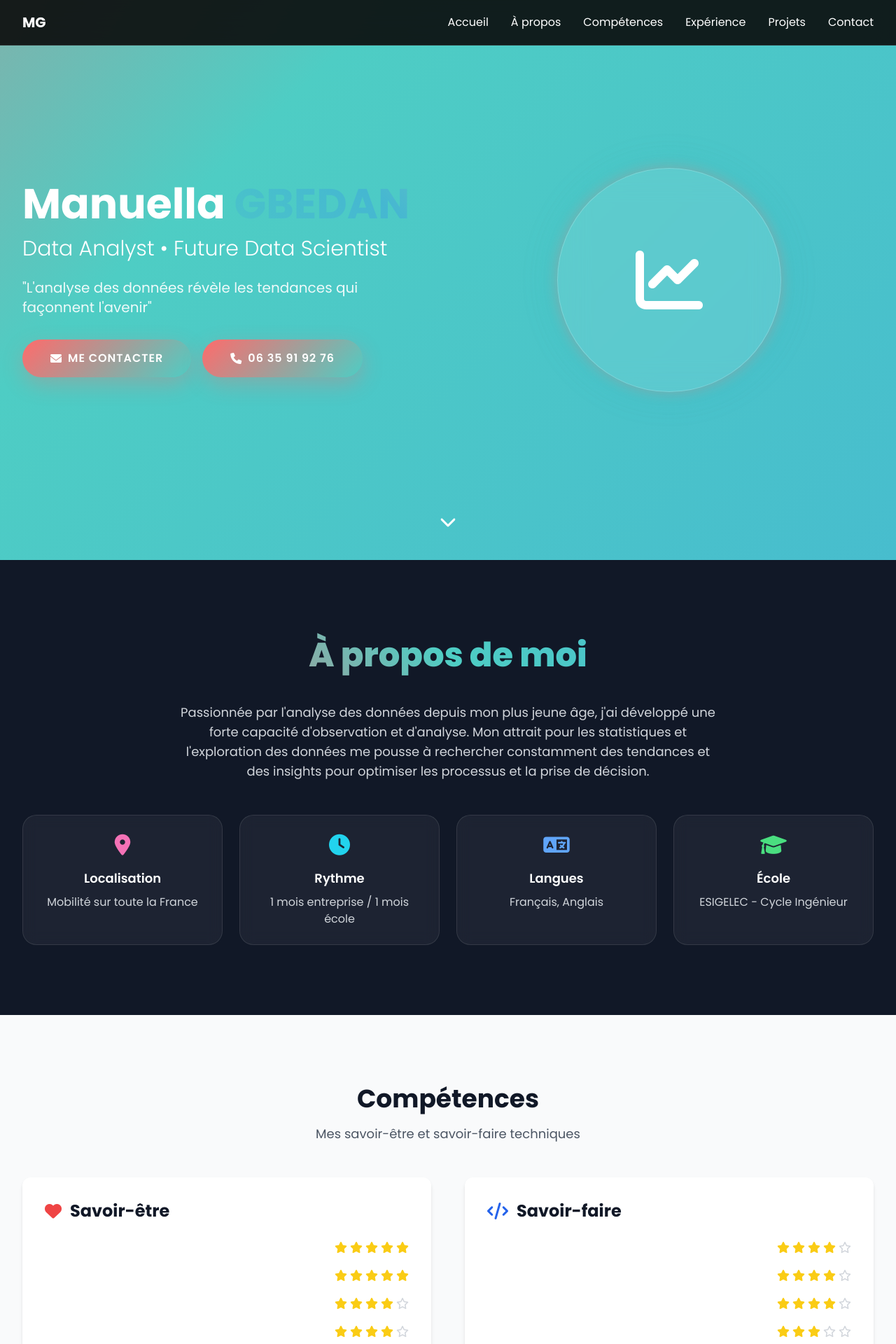
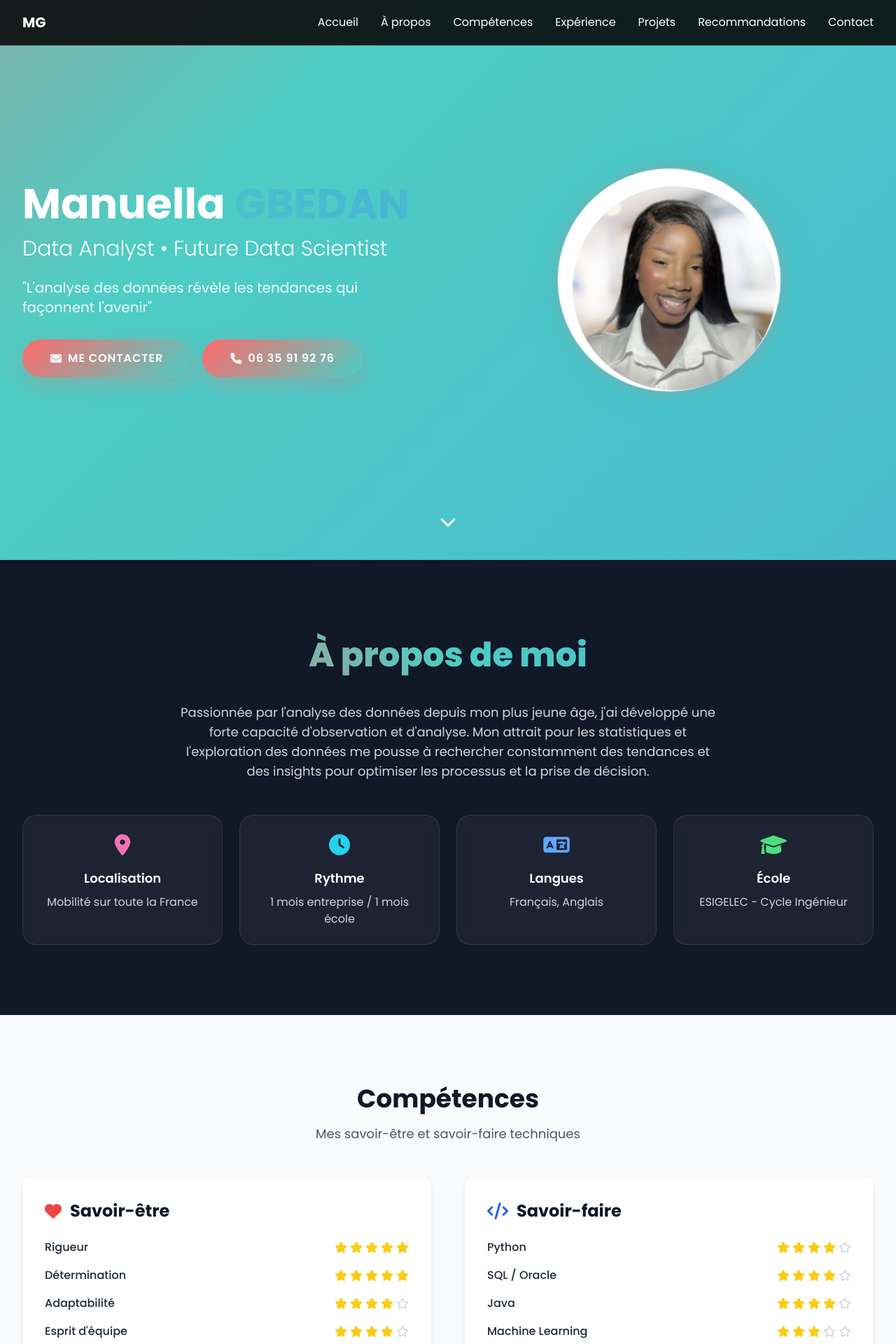
Before and after one commit to Lebendo91/manu, a Flask app: page / in a window 1280 px wide. Shown: the top 1920 px of the page at 70% size. Run offline with Flask 3, Linux system fonts and the light colour scheme; some libraries are stand-ins or nearby versions.

Commit message:
Initial commit

```diff
--- a/templates/index.html
+++ b/templates/index.html
@@ -321,7 +321,8 @@
                     <a href="#skills" class="nav-link text-white hover:text-pink-400">Compétences</a>
                     <a href="#experience" class="nav-link text-white hover:text-pink-400">Expérience</a>
                     <a href="#projects" class="nav-link text-white hover:text-pink-400">Projets</a>
-                    <a href="#contact" class="nav-link text-white hover:text-pink-400">Contact</a>
+                    <a href="#recommendations" class="nav-link text-white hover:text-pink-400">Recommandations</a>
+<a href="#contact" class="nav-link text-white hover:text-pink-400">Contact</a>
                 </div>
             </div>
         </div>
@@ -354,7 +355,9 @@
                 </div>
                 <div class="flex justify-center">
                     <div class="w-80 h-80 glassmorphism neon-glow rounded-full flex items-center justify-center">
-                        <i class="fas fa-chart-line text-8xl text-white"></i>
+
+<img src="static/profile.png" alt="Photo de profil" class="w-full h-full object-cover rounded-full">
+
                     </div>
                 </div>
             </div>
@@ -429,7 +432,7 @@
                     </h3>
                     <div class="space-y-4">
                         <div class="flex justify-between items-center">
-                            <span class="font-medium">Rigueur</span>
+                            <span class="font-medium text-gray-800">Rigueur</span>
                             <div class="flex space-x-1">
                                 <i class="fas fa-star text-yellow-400"></i>
                                 <i class="fas fa-star text-yellow-400"></i>
@@ -439,7 +442,7 @@
                             </div>
                         </div>
                         <div class="flex justify-between items-center">
-                            <span class="font-medium">Détermination</span>
+                            <span class="font-medium text-gray-800">Détermination</span>
                             <div class="flex space-x-1">
                                 <i class="fas fa-star text-yellow-400"></i>
                                 <i class="fas fa-star text-yellow-400"></i>
@@ -449,7 +452,7 @@
                             </div>
                         </div>
                         <div class="flex justify-between items-center">
-                            <span class="font-medium">Adaptabilité</span>
+                            <span class="font-medium text-gray-800">Adaptabilité</span>
                             <div class="flex space-x-1">
                                 <i class="fas fa-star text-yellow-400"></i>
                                 <i class="fas fa-star text-yellow-400"></i>
@@ -459,7 +462,7 @@
                             </div>
                         </div>
                         <div class="flex justify-between items-center">
-                            <span class="font-medium">Esprit d'équipe</span>
+                            <span class="font-medium text-gray-800">Esprit d'équipe</span>
                             <div class="flex space-x-1">
                                 <i class="fas fa-star text-yellow-400"></i>
                                 <i class="fas fa-star text-yellow-400"></i>
@@ -469,7 +472,7 @@
                             </div>
                         </div>
                         <div class="flex justify-between items-center">
-                            <span class="font-medium">Organisation</span>
+                            <span class="font-medium text-gray-800">Organisation</span>
                             <div class="flex space-x-1">
                                 <i class="fas fa-star text-yellow-400"></i>
                                 <i class="fas fa-star text-yellow-400"></i>
@@ -489,7 +492,7 @@
                     </h3>
                     <div class="space-y-4">
                         <div class="flex justify-between items-center">
-                            <span class="font-medium">Python</span>
+                            <span class="font-medium text-gray-800">Python</span>
                             <div class="flex space-x-1">
                                 <i class="fas fa-star text-yellow-400"></i>
                                 <i class="fas fa-star text-yellow-400"></i>
@@ -499,7 +502,7 @@
                             </div>
                         </div>
                         <div class="flex justify-between items-center">
-                            <span class="font-medium">SQL / Oracle</span>
+                            <span class="font-medium text-gray-800">SQL / Oracle</span>
                             <div class="flex space-x-1">
                                 <i class="fas fa-star text-yellow-400"></i>
                                 <i class="fas fa-star text-yellow-400"></i>
@@ -509,7 +512,7 @@
                             </div>
                         </div>
                         <div class="flex justify-between items-center">
-                            <span class="font-medium">Java</span>
+                            <span class="font-medium text-gray-800">Java</span>
                             <div class="flex space-x-1">
                                 <i class="fas fa-star text-yellow-400"></i>
                                 <i class="fas fa-star text-yellow-400"></i>
@@ -519,7 +522,7 @@
                             </div>
                         </div>
                         <div class="flex justify-between items-center">
-                            <span class="font-medium">Machine Learning</span>
+                            <span class="font-medium text-gray-800">Machine Learning</span>
                             <div class="flex space-x-1">
                                 <i class="fas fa-star text-yellow-400"></i>
                                 <i class="fas fa-star text-yellow-400"></i>
@@ -529,7 +532,7 @@
                             </div>
                         </div>
                         <div class="flex justify-between items-center">
-                            <span class="font-medium">Excel / PowerPoint</span>
+                            <span class="font-medium text-gray-800">Excel / PowerPoint</span>
                             <div class="flex space-x-1">
                                 <i class="fas fa-star text-yellow-400"></i>
                                 <i class="fas fa-star text-yellow-400"></i>
@@ -539,7 +542,7 @@
                             </div>
                         </div>
                         <div class="flex justify-between items-center">
-                            <span class="font-medium">UML</span>
+                            <span class="font-medium text-gray-800">UML</span>
                             <div class="flex space-x-1">
                                 <i class="fas fa-star text-yellow-400"></i>
                                 <i class="fas fa-star text-yellow-400"></i>
@@ -653,13 +656,11 @@
                 <p class="text-lg text-gray-600">Témoignages et contacts de référence</p>
             </div>
 
-            <div class="grid grid-cols-1 lg:grid-cols-2 gap-8 mb-12">
-                <!-- Recommandation MTN -->
-                <div class="bg-gray-50 p-8 rounded-xl shadow-md">
-                    <div class="flex items-center mb-4">
-                        <div class="w-12 h-12 bg-blue-600 rounded-full flex items-center justify-center mr-4">
-                            <i class="fas fa-user text-white"></i>
-                        </div>
+
+<div class="text-center w-full">
+    <button onclick="window.open('static/recommandation.png', '_blank')" class="neon-button text-white mt-4">Il me recommande</button>
+</div>
+
                         <div>
                             <h3 class="font-bold text-gray-900">Équipe MTN-Bénin</h3>
                             <p class="text-gray-600">Secteur Télécommunications</p>
```
